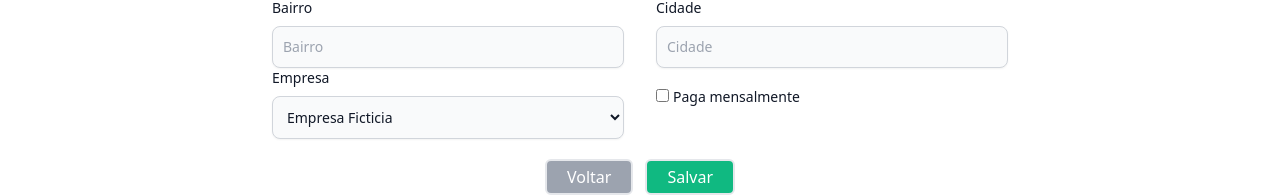
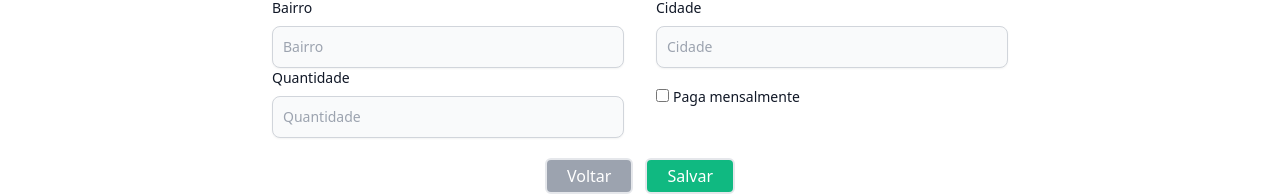
Before and after one commit to gabrielyvg/marmitech, a Next.js app in the folder front/: page /clientes/cadastrar-cliente in a window 1280 px wide. Shown: the part 302-498 px from the top of the page. Built offline with nearby package versions, Linux system fonts and the light colour scheme.

Commit message:
feat: ajuste mudança regra de negocio, alterado campo de empresa para quantidade

```diff
--- a/front/src/pages/clientes/cadastrar-cliente.js
+++ b/front/src/pages/clientes/cadastrar-cliente.js
@@ -38,7 +38,7 @@ export default function CadastrarCliente() {
                                 className='shadow-sm bg-gray-50 border border-gray-300 text-gray-900 text-sm rounded-lg focus:ring-primary-500 focus:border-primary-500 block w-full p-2.5' />
                         </div>
                         <div className='ml-4'>
-                            <label htmlFor="nome" className="block mb-2 text-sm font-medium text-gray-900">Telefone</label>
+                            <label htmlFor="telefone" className="block mb-2 text-sm font-medium text-gray-900">Telefone</label>
                             <input type="phone"
                                 name="telefone"
                                 placeholder="Telefone"
@@ -46,7 +46,7 @@ export default function CadastrarCliente() {
                                 className='shadow-sm bg-gray-50 border border-gray-300 text-gray-900 text-sm rounded-lg focus:ring-primary-500 focus:border-primary-500 block w-full p-2.5' />
                         </div>
                         <div className='mr-4'>
-                            <label htmlFor="nome" className="block mb-2 text-sm font-medium text-gray-900">Endereço</label>
+                            <label htmlFor="endereco" className="block mb-2 text-sm font-medium text-gray-900">Endereço</label>
                             <input type="text"
                                 name="endereco"
                                 placeholder="Endereço"
@@ -54,7 +54,7 @@ export default function CadastrarCliente() {
                                 className='shadow-sm bg-gray-50 border border-gray-300 text-gray-900 text-sm rounded-lg focus:ring-primary-500 focus:border-primary-500 block w-full p-2.5' />
                         </div>
                         <div className='ml-4'>
-                            <label htmlFor="nome" className="block mb-2 text-sm font-medium text-gray-900">Número</label>
+                            <label htmlFor="numero" className="block mb-2 text-sm font-medium text-gray-900">Número</label>
                             <input type="text"
                                 name="numero"
                                 placeholder="Número"
@@ -62,7 +62,7 @@ export default function CadastrarCliente() {
                                 className='shadow-sm bg-gray-50 border border-gray-300 text-gray-900 text-sm rounded-lg focus:ring-primary-500 focus:border-primary-500 block w-full p-2.5' />
                         </div>
                         <div className='mr-4'>
-                            <label htmlFor="nome" className="block mb-2 text-sm font-medium text-gray-900">Bairro</label>
+                            <label htmlFor="bairro" className="block mb-2 text-sm font-medium text-gray-900">Bairro</label>
                             <input type="text"
                                 name="bairro"
                                 placeholder="Bairro"
@@ -70,7 +70,7 @@ export default function CadastrarCliente() {
                                 className='shadow-sm bg-gray-50 border border-gray-300 text-gray-900 text-sm rounded-lg focus:ring-primary-500 focus:border-primary-500 block w-full p-2.5' />
                         </div>
                         <div className='ml-4'>
-                            <label htmlFor="nome" className="block mb-2 text-sm font-medium text-gray-900">Cidade</label>
+                            <label htmlFor="cidade" className="block mb-2 text-sm font-medium text-gray-900">Cidade</label>
                             <input type="text"
                                 name="cidade"
                                 placeholder="Cidade"
@@ -78,16 +78,14 @@ export default function CadastrarCliente() {
                                 className='shadow-sm bg-gray-50 border border-gray-300 text-gray-900 text-sm rounded-lg focus:ring-primary-500 focus:border-primary-500 block w-full p-2.5' />
                         </div>
                         <div className='mr-4'>
-                            <label htmlFor="empresa" className="block mb-2 text-sm font-medium text-gray-900">Empresa</label>
-                            <select id='idEmpresa' {...register('idEmpresa')}
-                                className='shadow-sm bg-gray-50 border
-                                    border-gray-300 text-gray-900 text-sm rounded-lg focus:ring-primary-500 focus:border-primary-500 block w-full p-2.5'
-                            >
-                                {mockObj.empresas.map((empresa) => (
-                                    <option value={empresa.id} key={empresa.id}>{empresa.nome}</option>
-                                ))}
-                            </select>
+                            <label htmlFor="quantidade" className="block mb-2 text-sm font-medium text-gray-900">Quantidade</label>
+                            <input type="text"
+                                name="quantidade"
+                                placeholder="Quantidade"
+                                {...register('quantidade')}
+                                className='shadow-sm bg-gray-50 border border-gray-300 text-gray-900 text-sm rounded-lg focus:ring-primary-500 focus:border-primary-500 block w-full p-2.5' />
                         </div>
+
                         <div className='ml-4 mt-4'>
 
                             <input type="checkbox" id="paga_mensalmente" name="paga_mensalmente" className='mr-1' {...register('paga_mensalmente')}
```
